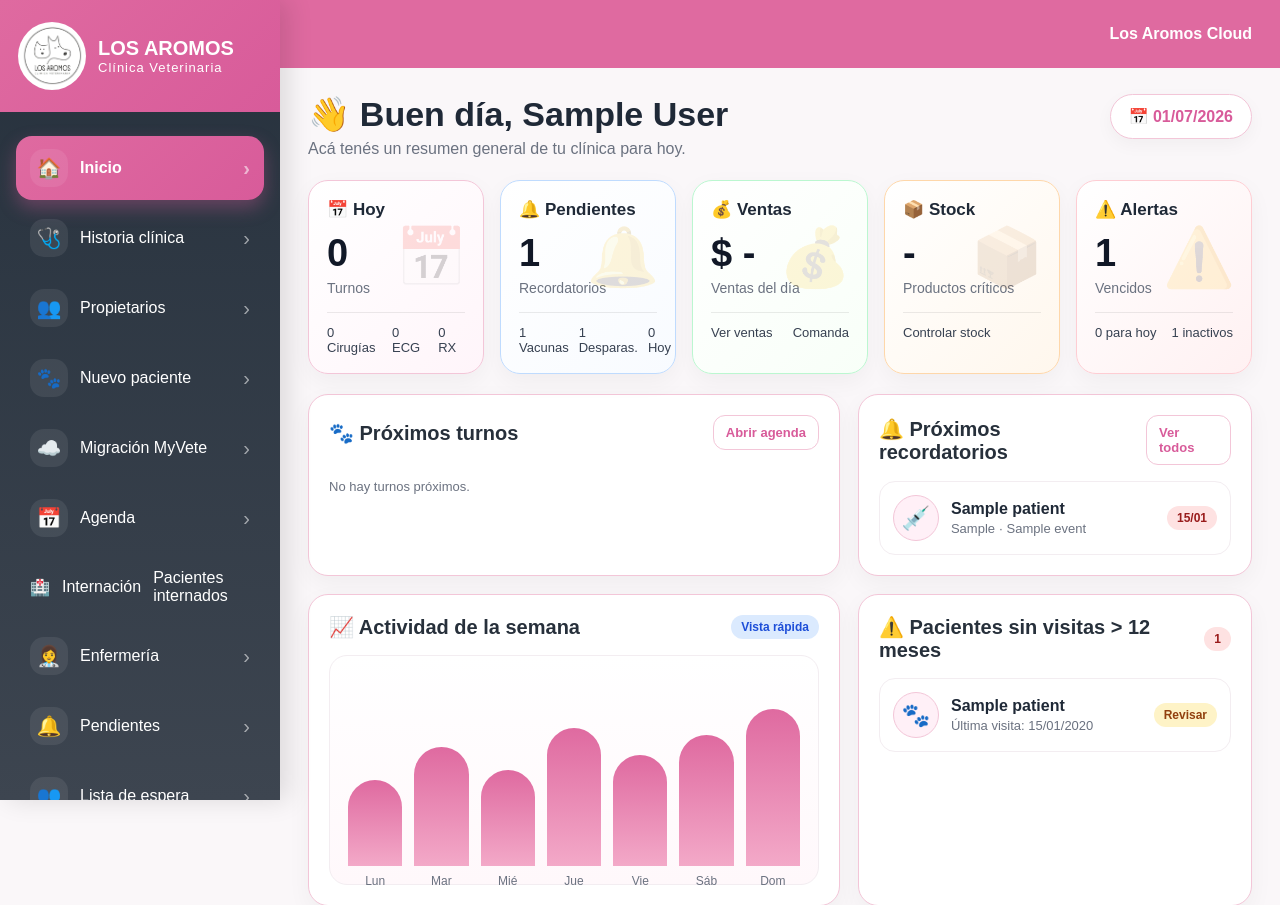
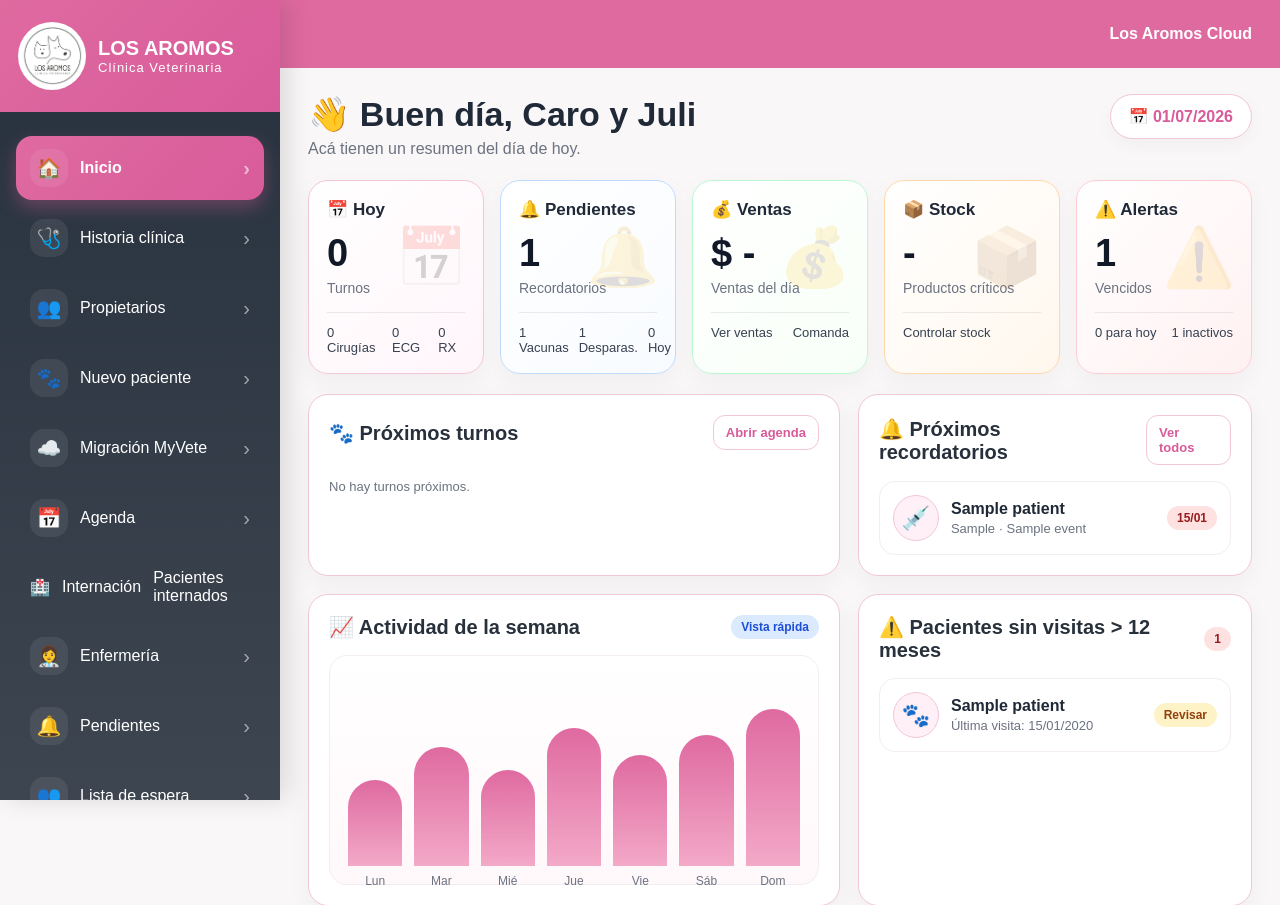
Before and after one commit to clinicaveterinaria-arch/los-aromos-cloud, a FastAPI app: page / in a window 1280 px wide. Shown: the top 905 px of the page. Run offline with FastAPI, Linux system fonts and the light colour scheme; the visitor is signed in with stand-in values (Sample User, id 1); tables that the repository leaves empty hold one stand-in row (values such as "Sample post").

Commit message:
Update home.html

```diff
--- a/app/templates/home.html
+++ b/app/templates/home.html
@@ -330,8 +330,8 @@
 
     <div class="home-header">
         <div class="home-title">
-            <h1>👋 Buen día, {{ user.full_name or user.username }}</h1>
-            <p>Acá tenés un resumen general de tu clínica para hoy.</p>
+        <h1>👋 Buen día, Caro y Juli</h1>
+        <p>Acá tienen un resumen del día de hoy.</p>
         </div>
         <div class="home-date-pill">📅 {{ today.strftime('%d/%m/%Y') }}</div>
     </div>
```
